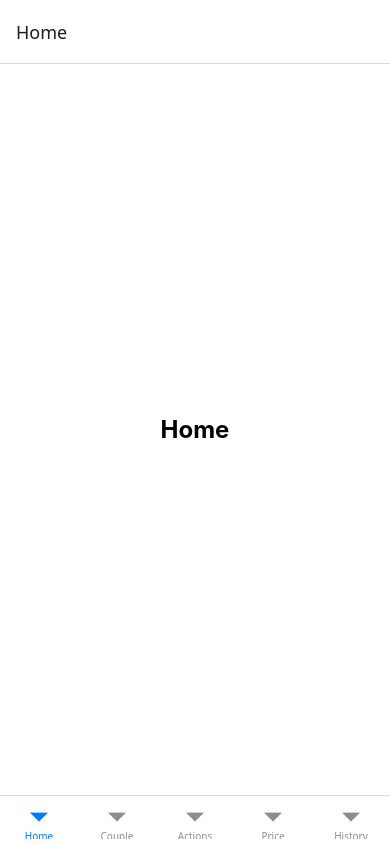
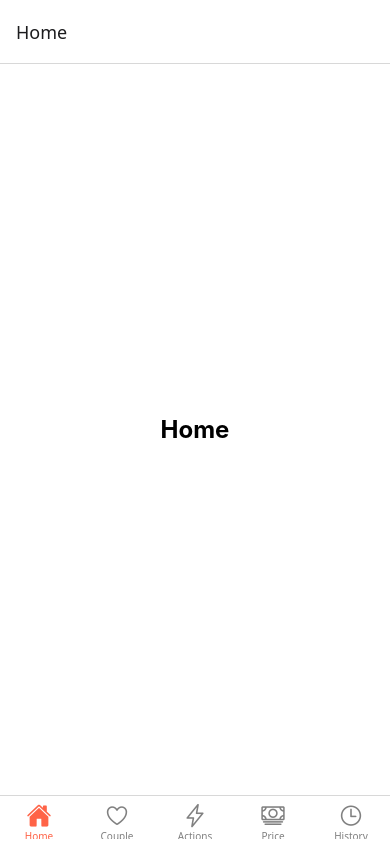
Before and after one commit to bcsnipes/octo-expo, a React Native app: screen / in a window 390 px wide. Built offline with nearby package versions, Linux system fonts and the light colour scheme.

Commit message:
Use icons

```diff
--- a/App.tsx
+++ b/App.tsx
@@ -1,6 +1,7 @@
 import {StyleSheet, Text, View} from 'react-native';
 import {createBottomTabNavigator} from '@react-navigation/bottom-tabs';
 import {NavigationContainer} from '@react-navigation/native';
+import {Ionicons} from '@expo/vector-icons';
 import React from 'react';
 import {StatusBar} from 'expo-status-bar';
 
@@ -61,7 +62,31 @@ function HistoryScreen(): React.JSX.Element {
 export default function App(): React.JSX.Element {
   return (
     <NavigationContainer>
-      <Tab.Navigator>
+      <Tab.Navigator
+        screenOptions={({route}) => ({
+          tabBarIcon: ({focused, color, size}): React.ReactNode => {
+            let iconName: keyof typeof Ionicons.glyphMap;
+
+            if (route.name === 'Home') {
+              iconName = focused ? 'home' : 'home-outline';
+            } else if (route.name === 'Couple') {
+              iconName = focused ? 'heart' : 'heart-outline';
+            } else if (route.name === 'Actions') {
+              iconName = focused ? 'flash' : 'flash-outline';
+            } else if (route.name === 'Price') {
+              iconName = focused ? 'cash' : 'cash-outline';
+            } else if (route.name === 'History') {
+              iconName = focused ? 'time' : 'time-outline';
+            } else {
+              iconName = 'help-circle-outline';
+            }
+
+            return <Ionicons name={iconName} size={size} color={color} />;
+          },
+          tabBarActiveTintColor: 'tomato',
+          tabBarInactiveTintColor: 'gray',
+        })}
+      >
         <Tab.Screen name="Home" component={HomeScreen} />
         <Tab.Screen name="Couple" component={CoupleScreen} />
         <Tab.Screen name="Actions" component={ActionsScreen} />
```
